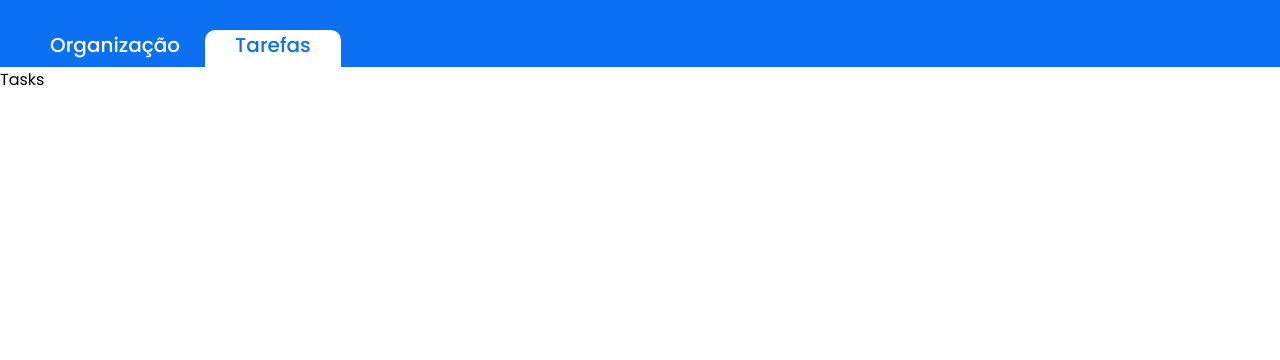
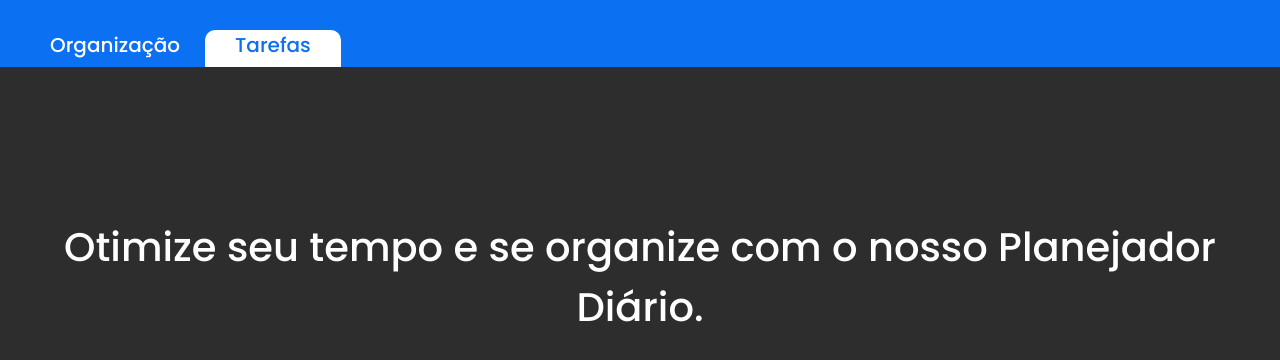
Before and after one commit to andretassis/lista-de-tarefas, a React (Vite) app: page / in a window 1280 px wide. Shown: the top 360 px of the page. Built offline with nearby package versions, Linux system fonts and the light colour scheme.

Commit message:
feat(Tasks): estruturada a view das tarefas

```diff
--- a/src/views/Tasks.jsx
+++ b/src/views/Tasks.jsx
@@ -1,10 +1,11 @@
 import Header from '../components/Header/Header.jsx'
+import "./Tasks.scss"
 
 const Tasks = () => {
     return (
         <>
             <Header />
-            <div>Tasks</div>
+            <section className="Tasks">Otimize seu tempo e se organize com o nosso Planejador Diário.</section>
         </>
     )
 }
--- a/src/views/Tasks.scss
+++ b/src/views/Tasks.scss
@@ -0,0 +1,11 @@
+@use '../sass/variables' as *;
+
+.Tasks {
+    background-color: $dark-gray;
+    height: 100vh;
+    text-align: center;
+    color: $white;
+    font-size: 40px;
+    font-weight: 500;
+    padding-top: 150px;
+}
```
